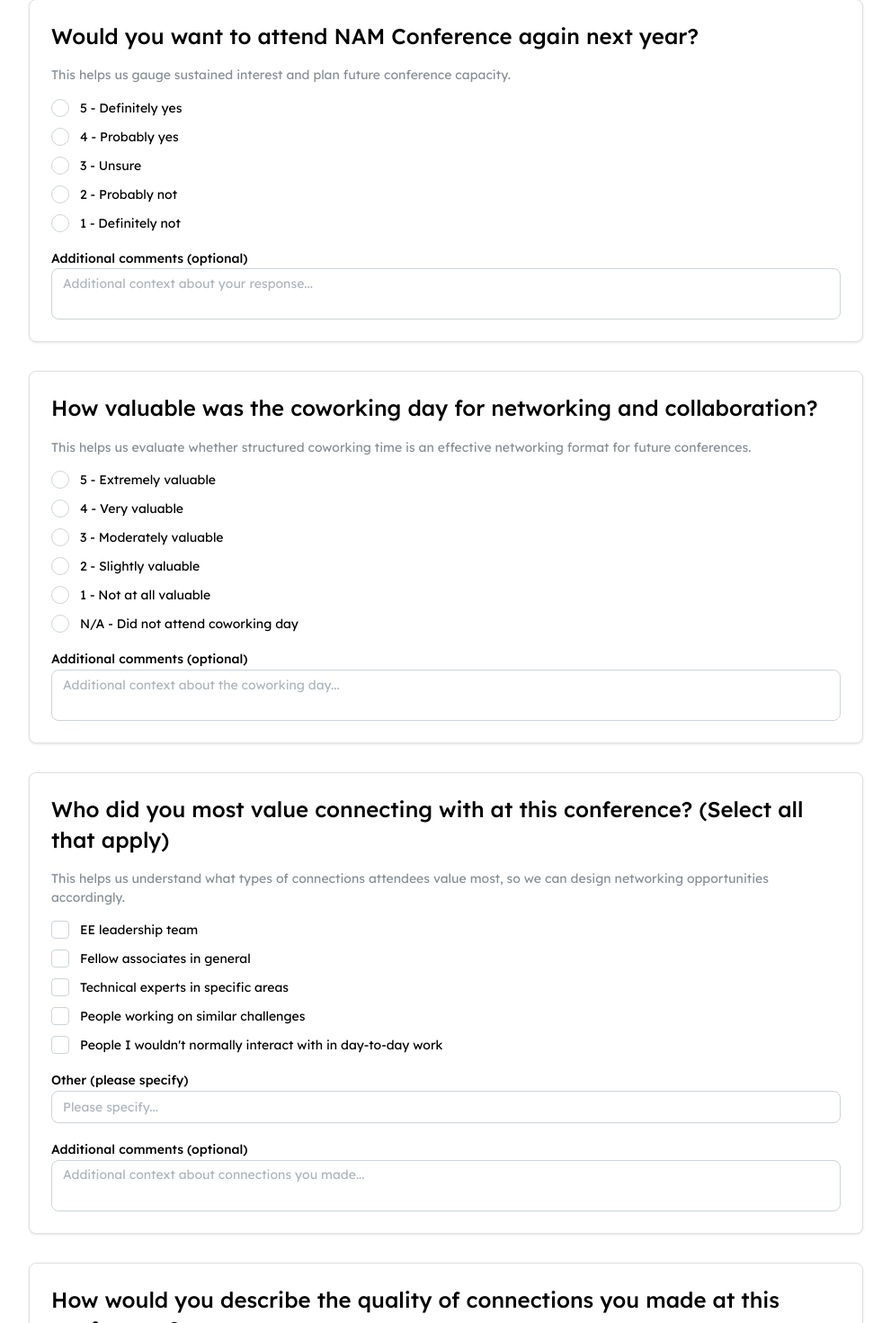
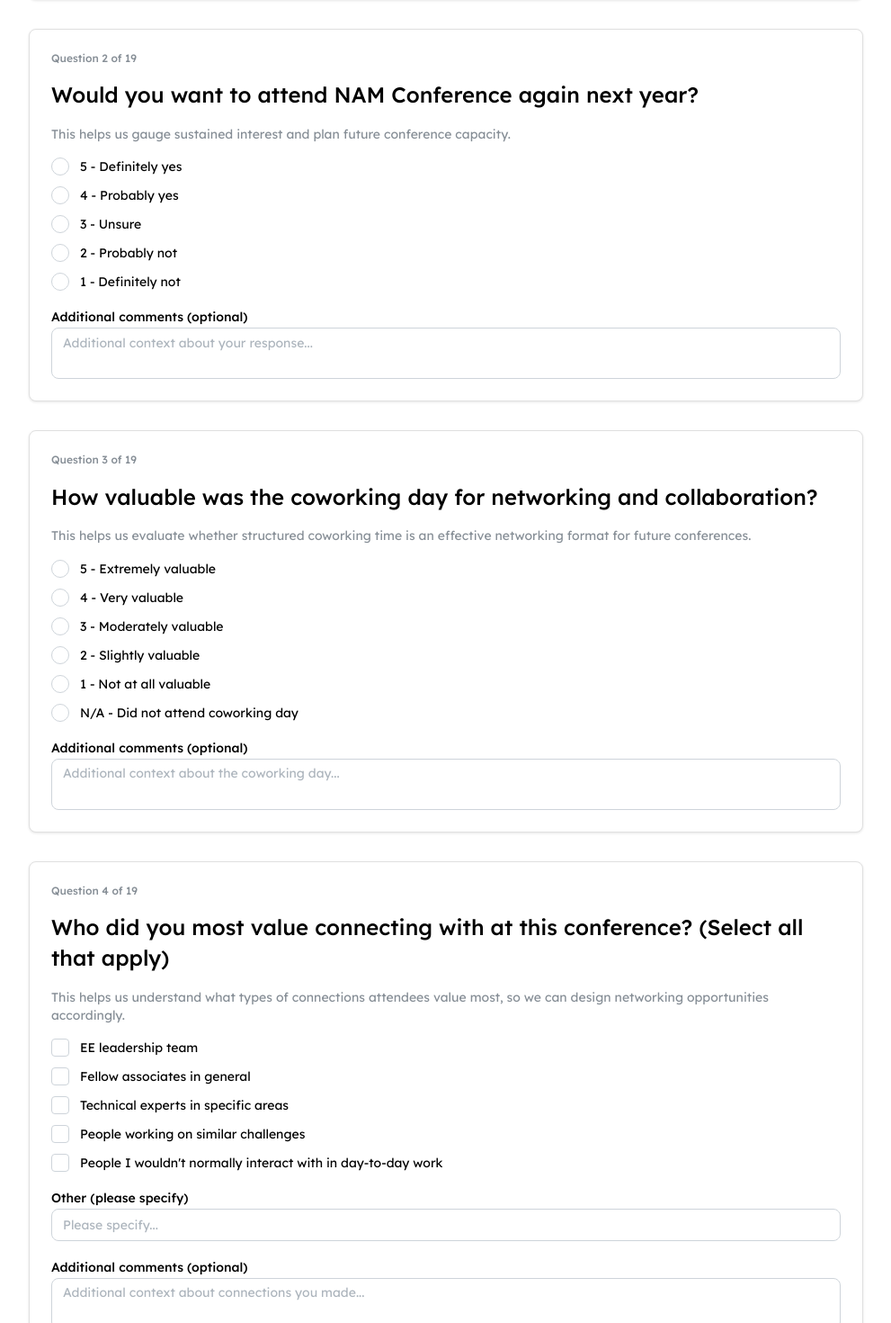
Before and after one commit to EqualExperts/nam-conference-survey, a React (Vite) app in the folder apps/frontend/: page / in a window 1280 px wide. Shown: the part 960-2430 px from the top of the page at 90% size, without its empty margins (144-1135 px from the left). Built offline with nearby package versions, Linux system fonts and the light colour scheme.

Commit message:
added question numbers

```diff
--- a/apps/frontend/src/components/QuestionRenderer.tsx
+++ b/apps/frontend/src/components/QuestionRenderer.tsx
@@ -13,9 +13,11 @@
   config: QuestionConfig;
   formData: SurveyFormState;
   updateField: <K extends keyof SurveyFormState>(field: K, value: SurveyFormState[K]) => void;
+  questionNumber?: number;
+  totalQuestions?: number;
 }
 
-function QuestionRendererComponent({ config, formData, updateField }: QuestionRendererProps) {
+function QuestionRendererComponent({ config, formData, updateField, questionNumber, totalQuestions }: QuestionRendererProps) {
   switch (config.type) {
     case 'likert':
       return (
@@ -29,6 +31,8 @@
           comment={formData[config.commentField] as string}
           onCommentChange={(comment) => updateField(config.commentField, comment)}
           commentPlaceholder={config.commentPlaceholder}
+          questionNumber={questionNumber}
+          totalQuestions={totalQuestions}
         />
       );
 
@@ -46,6 +50,8 @@
           onCommentChange={(comment) => updateField(config.commentField, comment)}
           commentPlaceholder={config.commentPlaceholder}
           commentLabel={config.commentLabel}
+          questionNumber={questionNumber}
+          totalQuestions={totalQuestions}
         />
       );
 
@@ -69,6 +75,8 @@
               : undefined
           }
           commentPlaceholder={config.commentPlaceholder}
+          questionNumber={questionNumber}
+          totalQuestions={totalQuestions}
         />
       );
 
@@ -87,6 +95,8 @@
               ? (comment) => updateField(config.commentField!, comment)
               : undefined
           }
+          questionNumber={questionNumber}
+          totalQuestions={totalQuestions}
         />
       );
 
@@ -99,6 +109,8 @@
           options={config.options}
           rankings={formData[config.field] as Record<string, number>}
           onChange={(rankings) => updateField(config.field, rankings)}
+          questionNumber={questionNumber}
+          totalQuestions={totalQuestions}
         />
       );
 
@@ -112,6 +124,8 @@
           onChange={(value) => updateField(config.field, value)}
           placeholder={config.placeholder}
           maxLength={config.maxLength}
+          questionNumber={questionNumber}
+          totalQuestions={totalQuestions}
         />
       );
 
@@ -128,6 +142,8 @@
             onChange: (value) => updateField(fieldConfig.field, value),
             placeholder: fieldConfig.placeholder,
           }))}
+          questionNumber={questionNumber}
+          totalQuestions={totalQuestions}
         />
       );
 
--- a/apps/frontend/src/components/questions/LikertQuestion.tsx
+++ b/apps/frontend/src/components/questions/LikertQuestion.tsx
@@ -15,6 +15,8 @@
   comment?: string;
   onCommentChange?: (comment: string) => void;
   commentPlaceholder?: string;
+  questionNumber?: number;
+  totalQuestions?: number;
 }
 
 const DEFAULT_OPTIONS: LikertOption[] = [
@@ -35,10 +37,17 @@
   comment,
   onCommentChange,
   commentPlaceholder = 'Share any additional thoughts...',
+  questionNumber,
+  totalQuestions,
 }: LikertQuestionProps) {
   return (
     <Card shadow="sm" padding="lg" radius="md" withBorder>
       <Stack gap="md">
+        {questionNumber && totalQuestions && (
+          <Text size="xs" c="dimmed" fw={500}>
+            Question {questionNumber} of {totalQuestions}
+          </Text>
+        )}
         <Title order={3} size="h4">
           {question}
         </Title>
--- a/apps/frontend/src/components/questions/LikertWithNAQuestion.tsx
+++ b/apps/frontend/src/components/questions/LikertWithNAQuestion.tsx
@@ -17,6 +17,8 @@
   onCommentChange?: (comment: string) => void;
   commentPlaceholder?: string;
   commentLabel?: string;
+  questionNumber?: number;
+  totalQuestions?: number;
 }
 
 const DEFAULT_OPTIONS: LikertOption[] = [
@@ -39,6 +41,8 @@
   onCommentChange,
   commentPlaceholder = 'Share any additional thoughts...',
   commentLabel = 'Additional comments (optional)',
+  questionNumber,
+  totalQuestions,
 }: LikertWithNAQuestionProps) {
   // Combine provided options with N/A option
   const allOptions = [...options, { value: 'NA', label: naLabel }];
@@ -46,6 +50,11 @@
   return (
     <Card shadow="sm" padding="lg" radius="md" withBorder>
       <Stack gap="md">
+        {questionNumber && totalQuestions && (
+          <Text size="xs" c="dimmed" fw={500}>
+            Question {questionNumber} of {totalQuestions}
+          </Text>
+        )}
         <Title order={3} size="h4">
           {question}
         </Title>
--- a/apps/frontend/src/components/questions/MultipleSelectQuestion.tsx
+++ b/apps/frontend/src/components/questions/MultipleSelectQuestion.tsx
@@ -12,6 +12,8 @@
   comment?: string;
   onCommentChange?: (comment: string) => void;
   commentPlaceholder?: string;
+  questionNumber?: number;
+  totalQuestions?: number;
 }
 
 export function MultipleSelectQuestion({
@@ -26,10 +28,17 @@
   comment,
   onCommentChange,
   commentPlaceholder = 'Share any additional thoughts...',
+  questionNumber,
+  totalQuestions,
 }: MultipleSelectQuestionProps) {
   return (
     <Card shadow="sm" padding="lg" radius="md" withBorder>
       <Stack gap="md">
+        {questionNumber && totalQuestions && (
+          <Text size="xs" c="dimmed" fw={500}>
+            Question {questionNumber} of {totalQuestions}
+          </Text>
+        )}
         <Title order={3} size="h4">
           {question}
         </Title>
--- a/apps/frontend/src/components/questions/OpenEndedQuestion.tsx
+++ b/apps/frontend/src/components/questions/OpenEndedQuestion.tsx
@@ -9,6 +9,8 @@
   onChange: (value: string) => void;
   placeholder?: string;
   maxLength?: number;
+  questionNumber?: number;
+  totalQuestions?: number;
 }
 
 export function OpenEndedQuestion({
@@ -19,6 +21,8 @@
   onChange,
   placeholder = 'Share your thoughts...',
   maxLength,
+  questionNumber,
+  totalQuestions,
 }: OpenEndedQuestionProps) {
   const charCount = value.length;
   const remaining = maxLength ? maxLength - charCount : null;
@@ -52,6 +56,11 @@
   return (
     <Card shadow="sm" padding="lg" radius="md" withBorder>
       <Stack gap="md">
+        {questionNumber && totalQuestions && (
+          <Text size="xs" c="dimmed" fw={500}>
+            Question {questionNumber} of {totalQuestions}
+          </Text>
+        )}
         <Title order={3} size="h4">
           {question}
         </Title>
--- a/apps/frontend/src/components/questions/RankingQuestion.tsx
+++ b/apps/frontend/src/components/questions/RankingQuestion.tsx
@@ -7,6 +7,8 @@
   options: { value: string; label: string }[];
   rankings: Record<string, number>;
   onChange: (rankings: Record<string, number>) => void;
+  questionNumber?: number;
+  totalQuestions?: number;
 }
 
 export function RankingQuestion({
@@ -16,12 +18,19 @@
   options,
   rankings,
   onChange,
+  questionNumber,
+  totalQuestions,
 }: RankingQuestionProps) {
   const rankOptions = ['1', '2', '3', '4'];
 
   return (
     <Card shadow="sm" padding="lg" radius="md" withBorder>
       <Stack gap="md">
+        {questionNumber && totalQuestions && (
+          <Text size="xs" c="dimmed" fw={500}>
+            Question {questionNumber} of {totalQuestions}
+          </Text>
+        )}
         <Title order={3} size="h4">
           {question}
         </Title>
--- a/apps/frontend/src/components/questions/SingleChoiceQuestion.tsx
+++ b/apps/frontend/src/components/questions/SingleChoiceQuestion.tsx
@@ -9,6 +9,8 @@
   onChange: (value: string) => void;
   comment?: string;
   onCommentChange?: (comment: string) => void;
+  questionNumber?: number;
+  totalQuestions?: number;
 }
 
 export function SingleChoiceQuestion({
@@ -20,10 +22,17 @@
   onChange,
   comment,
   onCommentChange,
+  questionNumber,
+  totalQuestions,
 }: SingleChoiceQuestionProps) {
   return (
     <Card shadow="sm" padding="lg" radius="md" withBorder>
       <Stack gap="md">
+        {questionNumber && totalQuestions && (
+          <Text size="xs" c="dimmed" fw={500}>
+            Question {questionNumber} of {totalQuestions}
+          </Text>
+        )}
         <Title order={3} size="h4">
           {question}
         </Title>
--- a/apps/frontend/src/components/questions/TextFieldQuestion.tsx
+++ b/apps/frontend/src/components/questions/TextFieldQuestion.tsx
@@ -11,6 +11,8 @@
     onChange: (value: string) => void;
     placeholder?: string;
   }[];
+  questionNumber?: number;
+  totalQuestions?: number;
 }
 
 export function TextFieldQuestion({
@@ -18,10 +20,17 @@
   question,
   transparency,
   fields,
+  questionNumber,
+  totalQuestions,
 }: TextFieldQuestionProps) {
   return (
     <Card shadow="sm" padding="lg" radius="md" withBorder>
       <Stack gap="md">
+        {questionNumber && totalQuestions && (
+          <Text size="xs" c="dimmed" fw={500}>
+            Question {questionNumber} of {totalQuestions}
+          </Text>
+        )}
         <Title order={3} size="h4">
           {question}
         </Title>
--- a/apps/frontend/src/pages/SurveyPage.tsx
+++ b/apps/frontend/src/pages/SurveyPage.tsx
@@ -188,12 +188,14 @@
         )}
 
         {/* Survey Questions */}
-        {SURVEY_QUESTIONS.map((config) => (
+        {SURVEY_QUESTIONS.map((config, index) => (
           <QuestionRenderer
             key={config.id}
             config={config}
             formData={formData}
             updateField={updateField}
+            questionNumber={index + 1}
+            totalQuestions={TOTAL_QUESTIONS}
           />
         ))}
 
```
